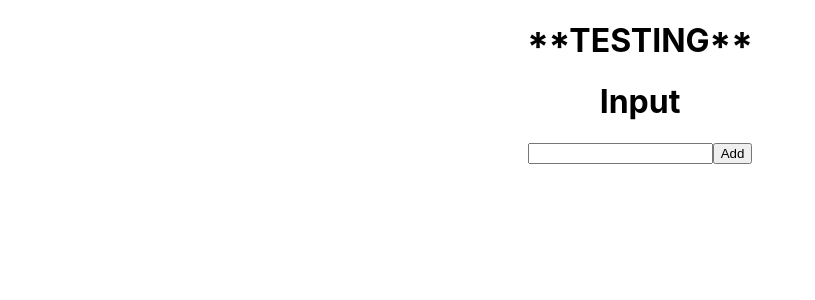
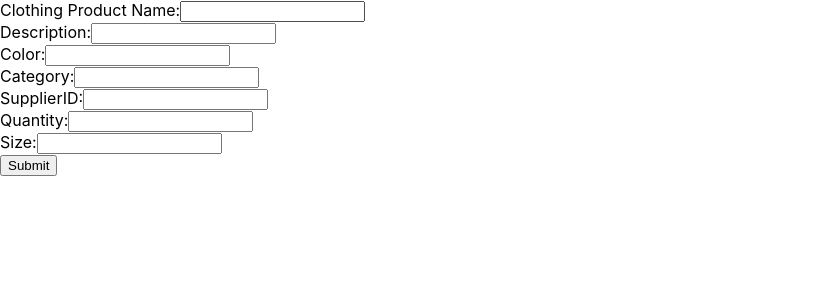
Before and after one commit to arturovilla/CSCE_310_OCR_client, a React (Create React App) app: page /product_input in a window 1280 px wide. Shown: the top 300 px of the page, without its empty margins (0-815 px from the left). Built offline with nearby package versions, Linux system fonts and the light colour scheme.

Commit message:
Current working react side, with routes

```diff
--- a/package.json
+++ b/package.json
@@ -8,7 +8,8 @@
     "@testing-library/user-event": "^13.5.0",
     "react": "^18.2.0",
     "react-dom": "^18.2.0",
-    "react-scripts": "5.0.1",
+    "react-router-dom": "^6.3.0",
+    "react-scripts": "^2.1.3",
     "web-vitals": "^2.1.4"
   },
   "scripts": {
--- a/src/App.js
+++ b/src/App.js
@@ -1,11 +1,17 @@
 import "./App.css";
 import Input from "./components/Input";
+//import Product_Input from "./components/Product_Input/Product_Input"
+import NameForm from "./components/Product_Input/NameForm"
+import React  from 'react';
+import { BrowserRouter as Router, Route, Routes } from "react-router-dom";
 function App() {
 	return (
-		<div className="App">
-			<h1>**TESTING**</h1>
-			<Input />
-		</div>
+		<Router>
+			<Routes>
+				<Route path = "/" element={<Input />}/>
+				<Route path="/product_input" element={<NameForm />} />
+			</Routes>
+		</Router>
 	);
 }
 
--- /dev/null
+++ b/src/components/Product_Input/NameForm.js
@@ -0,0 +1,63 @@
+import React from "react";
+class NameForm extends React.Component {
+    constructor(props) {
+      super(props);
+      this.state = {value: ''};
+
+      this.handleChange = this.handleChange.bind(this);
+      this.handleSubmit = this.handleSubmit.bind(this);
+    }
+
+    handleChange(event) {
+      this.setState({value: event.target.value});
+    }
+
+    handleSubmit(event) {
+      alert('A name was submitted: ' + this.state.value);
+      event.preventDefault();
+    }
+
+    render() {
+      return (
+        <form onSubmit={this.handleSubmit}>
+          <label>
+            Clothing Product Name:
+            <input type="text" name = "Name" value={this.state.Name} onChange={this.handleChange} />
+          </label>
+          <br />
+          <label>
+            Description:
+            <input type="text" name = "Description" value={this.state.Description} onChange={this.handleChange} />
+          </label>
+          <br />
+          <label>
+            Color:
+            <input type="text" name = "Color" value={this.state.Color} onChange={this.handleChange} />
+          </label>
+          <br />
+          <label>
+            Category:
+            <input type="text" name = "Category" value={this.state.Category} onChange={this.handleChange} />
+          </label>
+          <br />
+          <label>
+            SupplierID:
+            <input type="text" name = "SupplierID" value={this.state.SupplierID} onChange={this.handleChange} />
+          </label>
+          <br />
+          <label>
+            Quantity:
+            <input type="text" name = "Quantity" value={this.state.Quantity} onChange={this.handleChange} />
+          </label>
+          <br />
+          <label>
+            Size:
+            <input type="text" name = "Size" value={this.state.Size} onChange={this.handleChange} />
+          </label>
+          <br />
+          <input type="submit" value="Submit" />
+        </form>
+      );
+    }
+  }
+  export default NameForm;
--- /dev/null
+++ b/src/components/Product_Input/Product_Input.js
@@ -0,0 +1,10 @@
+import NameForm from './NameForm'
+import React from "react";
+export default class Product_Input extends NameForm {
+  render() {
+    return (
+    <div className="App">
+      <NameForm/>
+    </div>
+  )}
+}
```
Also changed, not shown: 1 other file (tests, documents, lock files or other folders).
